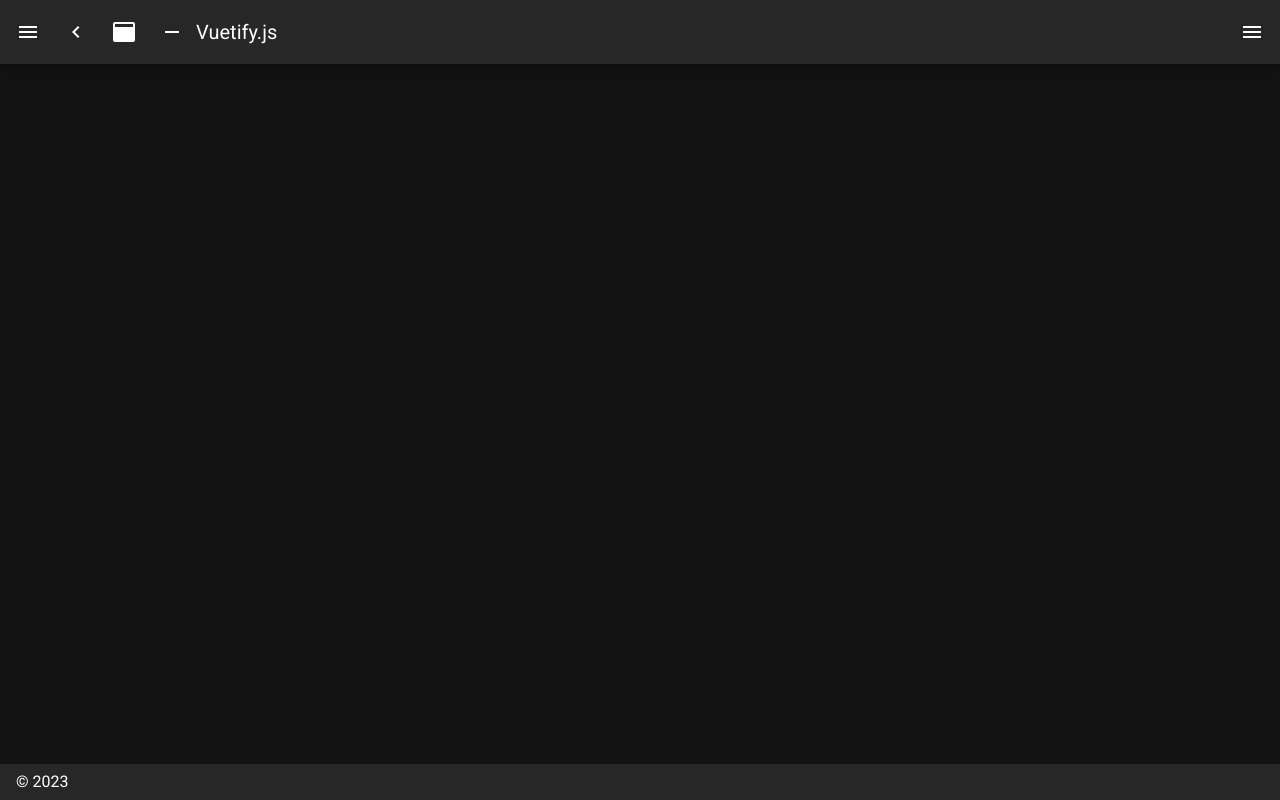
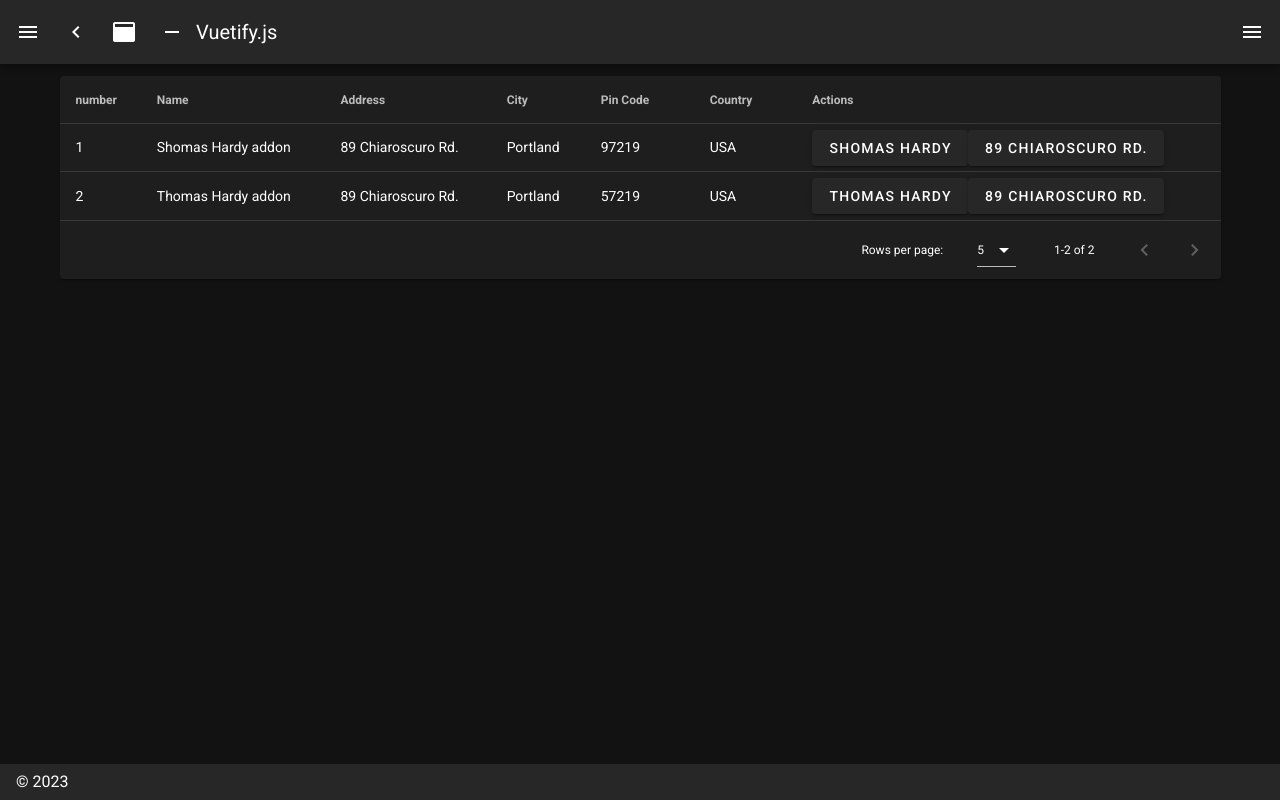
Before and after one commit to Siripongapr/Crud-vue2-nuxtjs-test, a Nuxt app: page /tableSearch in a window 1280 px wide. Before the commit this address had no page. Built offline with nearby package versions, Linux system fonts and the light colour scheme.

Commit message:
create sorting table feature

```diff
--- a/layouts/default.vue
+++ b/layouts/default.vue
@@ -1,5 +1,5 @@
 <template>
-  <v-app dark>
+  <v-app>
     <v-navigation-drawer
       v-model="drawer"
       :mini-variant="miniVariant"
@@ -104,6 +104,11 @@ export default {
         },
         {
           icon: 'mdi-apps',
+          title: 'tableSearch',
+          to: '/tableSearch'
+        },
+        {
+          icon: 'mdi-apps',
           title: 'test',
           to: '/home'
         },
--- a/package.json
+++ b/package.json
@@ -21,6 +21,7 @@
   },
   "devDependencies": {
     "@babel/eslint-parser": "^7.19.1",
+    "@nuxtjs/color-mode": "^3.2.0",
     "@nuxtjs/eslint-config": "^11.0.0",
     "@nuxtjs/eslint-module": "^3.1.0",
     "@nuxtjs/vuetify": "^1.12.3",
--- /dev/null
+++ b/pages/tableSearch.vue
@@ -0,0 +1,62 @@
+<template>
+  <v-data-table
+    :headers="headers"
+    :items="numberSequence"
+    :items-per-page="5"
+    class="elevation-1"
+  >
+    <template #[`item.actions`]="{ item }">
+      <v-btn>
+        {{ item.name }}
+      </v-btn>
+      <v-btn>
+        {{ item.address }}
+      </v-btn>
+    </template>
+    <template #[`item.name`]="{ item }">
+      {{ item.name }} addon
+    </template>
+    <template #[`item.numberSq`]="{index}">
+      {{ index+1 }}
+    </template>
+  </v-data-table>
+</template>
+
+<script>
+export default {
+  data () {
+    return {
+      headers: [
+        {
+          text: 'number',
+          align: 'start',
+          sortable: false,
+          value: 'numberSq'
+        },
+        { text: 'Name', value: 'name' },
+        { text: 'Address', value: 'address' },
+        { text: 'City', value: 'city' },
+        { text: 'Pin Code', value: 'pinCode' },
+        { text: 'Country', value: 'country' },
+        { text: 'Actions', value: 'actions' }
+      ],
+      numberSequence: [
+        {
+          name: 'Shomas Hardy',
+          address: '89 Chiaroscuro Rd.',
+          city: 'Portland',
+          pinCode: 97219,
+          country: 'USA'
+        },
+        {
+          name: 'Thomas Hardy',
+          address: '89 Chiaroscuro Rd.',
+          city: 'Portland',
+          pinCode: 57219,
+          country: 'USA'
+        }
+      ]
+    }
+  }
+}
+</script>
```
Also changed, not shown: 1 other file (tests, documents, lock files or other folders).
